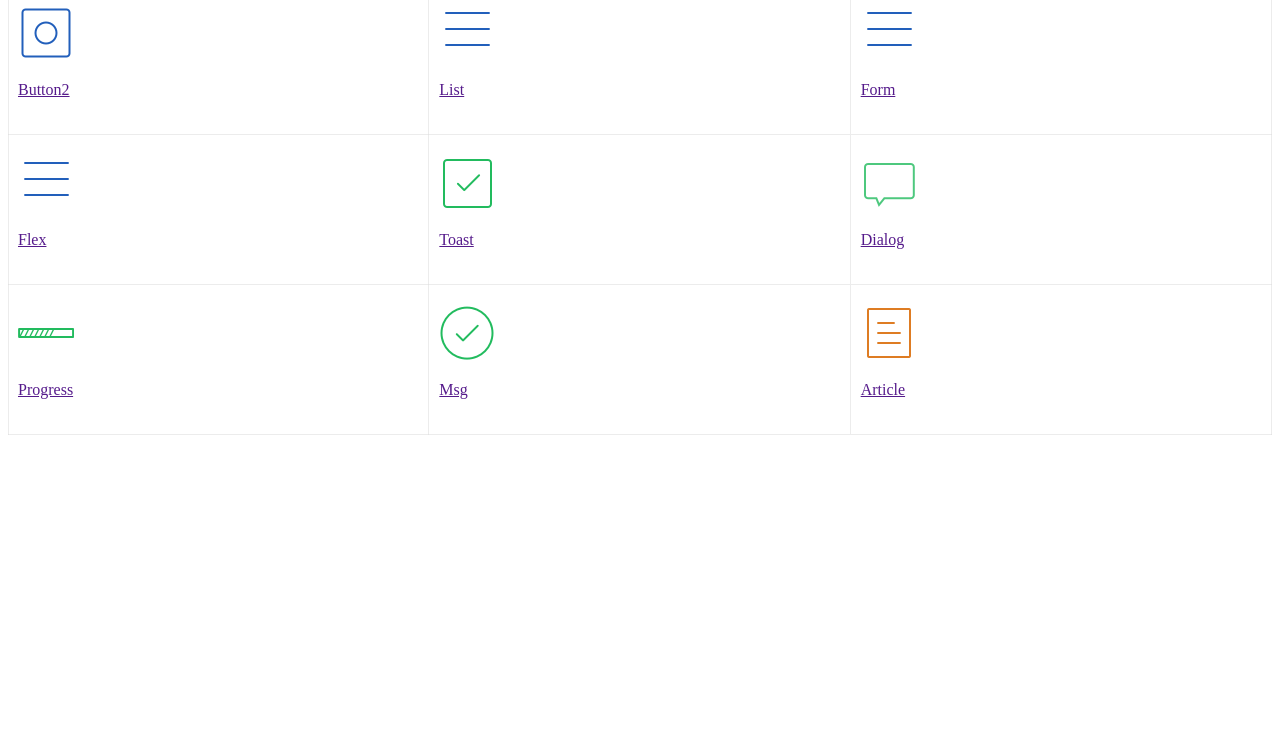
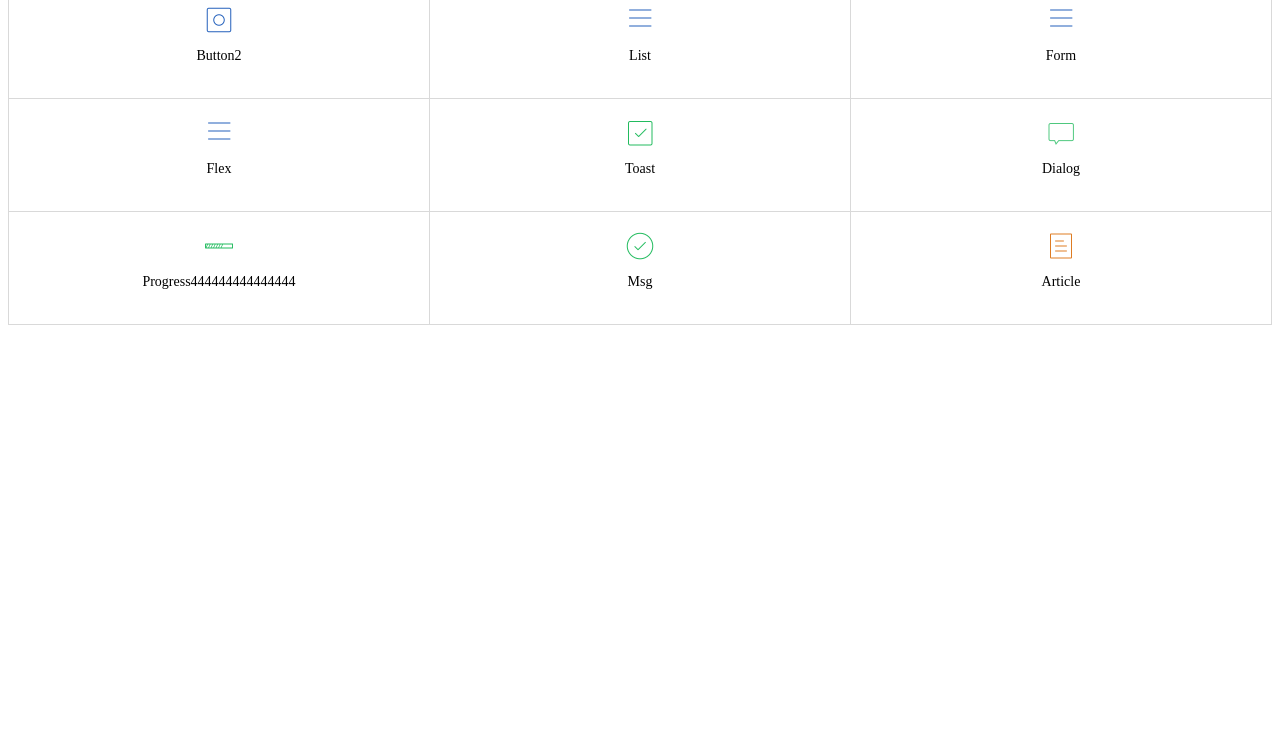
Before and after one commit to androidlongfei/jqueryWeuiStudy, a website: page src/study/grid/grid.html in a window 1280 px wide. Shown: the part 60-800 px from the top of the page. Drawn offline with Linux system fonts and the light colour scheme.

Commit message:
finish grid

```diff
--- a/src/study/grid/grid.css
+++ b/src/study/grid/grid.css
@@ -53,6 +53,7 @@
   width: 33.33333333%;
   /*width: 25%;*/
   box-sizing: border-box;
+  text-decoration:none
 }
 
 .weui-grid:before {
@@ -84,3 +85,31 @@
   -webkit-transform: scaleY(0.5);
           transform: scaleY(0.5);
 }
+
+.weui-grid__icon {
+  width: 28px;
+  height: 28px;
+  margin: 0 auto;
+  /*padding: 5px;*/
+  /*background: blue;*/
+  /*overflow: hidden;*/
+}
+
+.weui-grid__icon img {
+  /*display: block;*/
+  width: 100%;
+  height: 100%;
+}
+
+.weui-grid__label {
+  /*background: #52ddd3;*/
+  text-align: center;
+  color: #000000;
+  font-size: 14px;
+  text-overflow: ellipsis;
+  overflow: hidden;
+}
+
+.weui-grid:active {
+  background-color: #ECECEC;
+}
--- a/src/study/grid/grid.html
+++ b/src/study/grid/grid.html
@@ -8,7 +8,7 @@
     <meta name="viewport" content="width=device-width, initial-scale=1, user-scalable=no">
     <meta name="description" content="Write an awesome description for your new site here">
 
-    <link rel="stylesheet" href="grid.css">
+    <link rel="stylesheet" href="grid0.css">
     <link rel="stylesheet" href="">
 </head>
 
@@ -74,7 +74,7 @@
                 <img src="../../images/icon_nav_progress.png" alt="">
             </div>
             <p class="weui-grid__label">
-                Progress
+                Progress444444444444444
             </p>
         </a>
         <a href="" class="weui-grid js_grid">
--- /dev/null
+++ b/src/study/grid/grid0.css
@@ -0,0 +1,59 @@
+
+.demos-header{
+  padding: 0 30px;
+  /*background-color: #ffeedd;*/
+}
+
+.demos-title{
+  text-align: center;
+  color: #3cc51f;
+  margin: 0 15%;
+  font-weight: 400;
+}
+
+.weui-grids{
+  position: relative;
+  overflow: hidden;
+  border-top: 1px solid #D9D9D9;
+  border-left: 1px solid #D9D9D9;
+}
+
+.weui-grid {
+  position: relative;
+  float: left;
+  padding: 20px 10px;
+  width: 33.33333333%;
+  /*width: 25%;*/
+  box-sizing: border-box;
+  border-right: 1px solid #D9D9D9;
+  border-bottom: 1px solid #D9D9D9;
+  text-decoration:none
+}
+
+.weui-grid__icon {
+  width: 28px;
+  height: 28px;
+  margin: 0 auto;
+  /*padding: 5px;*/
+  /*background: blue;*/
+  /*overflow: hidden;*/
+}
+
+.weui-grid__icon img {
+  /*display: block;*/
+  width: 100%;
+  height: 100%;
+}
+
+.weui-grid__label {
+  /*background: #52ddd3;*/
+  text-align: center;
+  color: #000000;
+  font-size: 14px;
+  text-overflow: ellipsis;
+  overflow: hidden;
+}
+
+.weui-grid:active {
+  background-color: #ECECEC;
+}
```
Also changed, not shown: src/study/grid/test/box_sizing.html (added, +79 -0 lines), src/html/_1_grid.html (indentation only), src/study/grid/readme.md, 1 other file.
